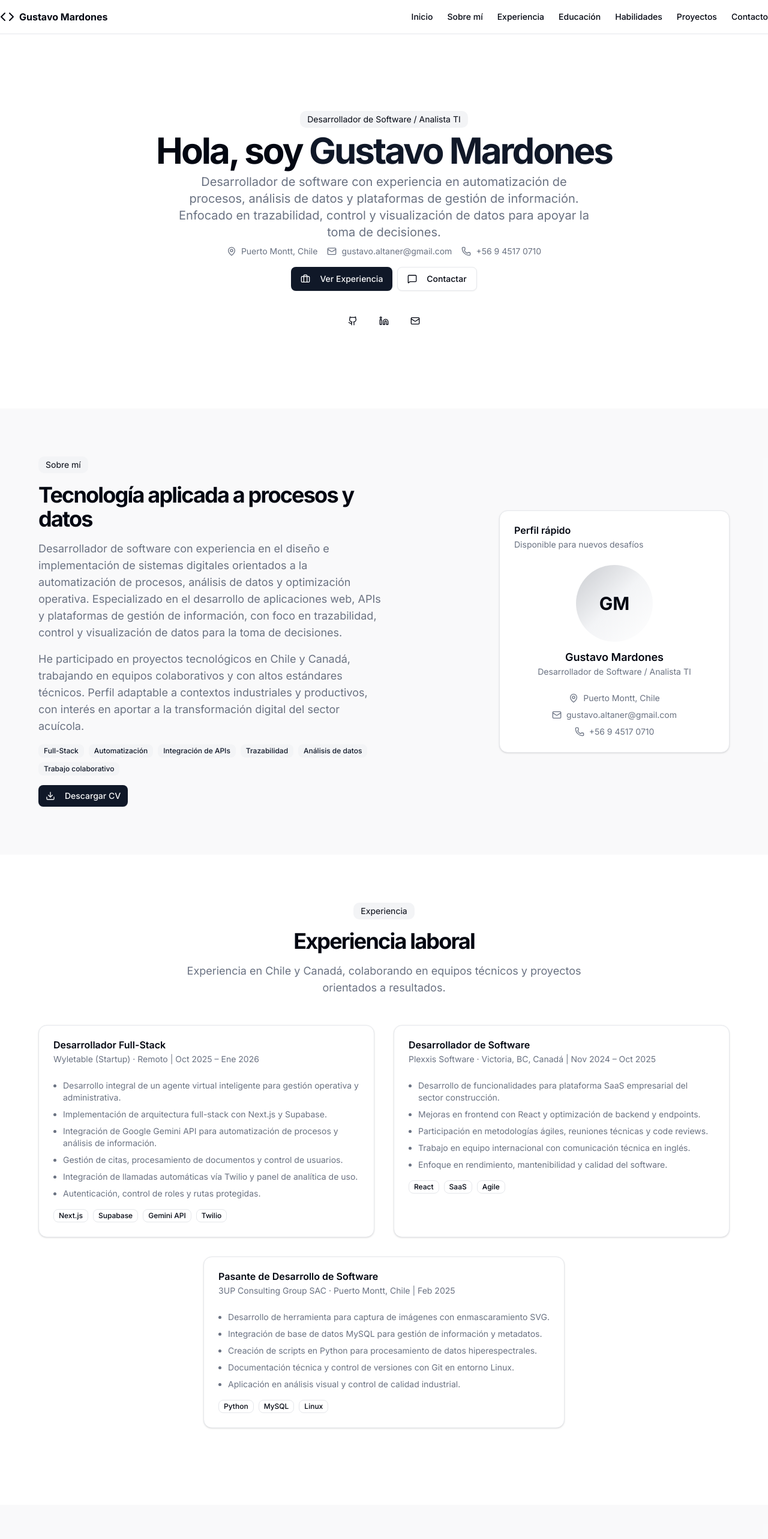
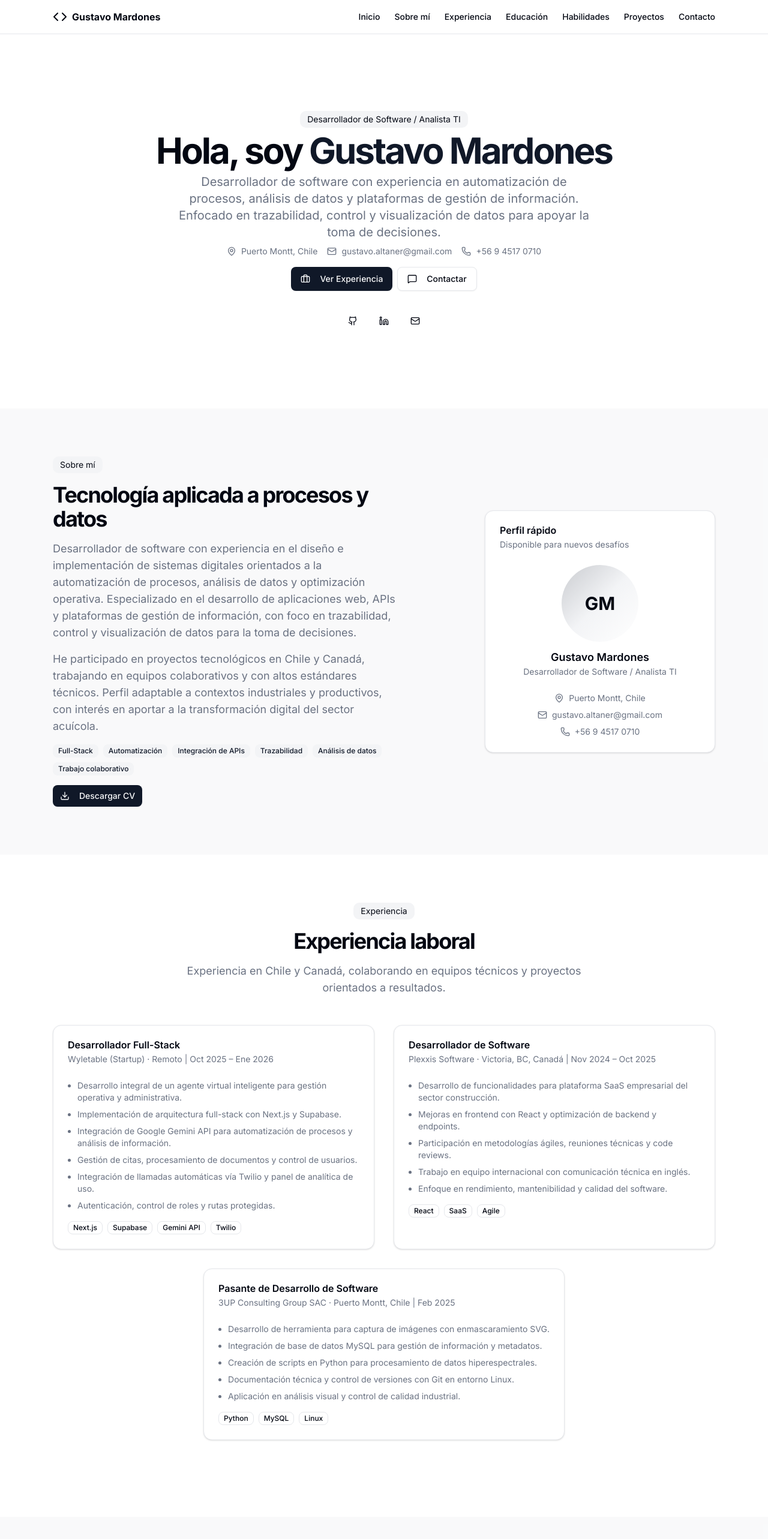
Before and after one commit to GbmaK/Portafolio, a Next.js app: page / in a window 1280 px wide. Shown: the top 2566 px of the page at 60% size. Built offline with nearby package versions, Linux system fonts and the light colour scheme.

Commit message:
Centrar contenedor global de secciones

```diff
--- a/src/app/page.js
+++ b/src/app/page.js
@@ -27,7 +27,7 @@ export default function Portfolio() {
     <div className="min-h-screen bg-background">
       {/* Navigation */}
       <nav className="sticky top-0 z-50 w-full border-b bg-background/95 backdrop-blur supports-[backdrop-filter]:bg-background/60">
-        <div className="container flex h-14 items-center">
+        <div className="mx-auto flex h-14 w-full max-w-6xl items-center px-4 md:px-6">
           <div className="mr-4 flex">
             <Link href="#" className="mr-6 flex items-center space-x-2">
               <Code className="h-6 w-6" />
@@ -64,7 +64,7 @@ export default function Portfolio() {
 
       {/* Hero Section */}
       <section id="inicio" className="py-20 md:py-32">
-        <div className="container px-4 md:px-6">
+        <div className="mx-auto w-full max-w-6xl px-4 md:px-6">
           <div className="flex flex-col items-center space-y-4 text-center">
             <div className="space-y-2">
               <div className="inline-block rounded-lg bg-muted px-3 py-1 text-sm">
@@ -133,7 +133,7 @@ export default function Portfolio() {
 
       {/* About Section */}
       <section id="sobre-mi" className="py-20 bg-muted/50">
-        <div className="container px-4 md:px-6">
+        <div className="mx-auto w-full max-w-6xl px-4 md:px-6">
           <div className="mx-auto grid max-w-6xl gap-10 lg:grid-cols-[1.1fr_0.9fr] items-center">
             <div className="space-y-4 self-center text-center lg:text-left">
               <div className="inline-block rounded-lg bg-muted px-3 py-1 text-sm mx-auto lg:mx-0">Sobre mí</div>
@@ -207,7 +207,7 @@ export default function Portfolio() {
 
       {/* Experience Section */}
       <section id="experiencia" className="py-20">
-        <div className="container px-4 md:px-6">
+        <div className="mx-auto w-full max-w-6xl px-4 md:px-6">
           <div className="flex flex-col items-center space-y-4 text-center">
             <div className="inline-block rounded-lg bg-muted px-3 py-1 text-sm">Experiencia</div>
             <h2 className="text-3xl font-bold tracking-tighter sm:text-4xl">Experiencia laboral</h2>
@@ -284,7 +284,7 @@ export default function Portfolio() {
 
       {/* Education Section */}
       <section id="educacion" className="py-20 bg-muted/50">
-        <div className="container px-4 md:px-6">
+        <div className="mx-auto w-full max-w-6xl px-4 md:px-6">
           <div className="flex flex-col items-center space-y-4 text-center">
             <div className="inline-block rounded-lg bg-muted px-3 py-1 text-sm">Educación</div>
             <h2 className="text-3xl font-bold tracking-tighter sm:text-4xl">Formación e idiomas</h2>
@@ -322,7 +322,7 @@ export default function Portfolio() {
 
       {/* Skills Section */}
       <section id="habilidades" className="py-20">
-        <div className="container px-4 md:px-6">
+        <div className="mx-auto w-full max-w-6xl px-4 md:px-6">
           <div className="flex flex-col items-center space-y-4 text-center">
             <div className="inline-block rounded-lg bg-muted px-3 py-1 text-sm">Habilidades</div>
             <h2 className="text-3xl font-bold tracking-tighter sm:text-4xl">Tecnologías que domino</h2>
@@ -414,7 +414,7 @@ export default function Portfolio() {
 
       {/* Projects Section */}
       <section id="proyectos" className="py-20 bg-muted/50">
-        <div className="container px-4 md:px-6">
+        <div className="mx-auto w-full max-w-6xl px-4 md:px-6">
           <div className="flex flex-col items-center space-y-4 text-center">
             <div className="inline-block rounded-lg bg-muted px-3 py-1 text-sm">Proyectos</div>
             <h2 className="text-3xl font-bold tracking-tighter sm:text-4xl">Mis trabajos recientes</h2>
@@ -546,7 +546,7 @@ export default function Portfolio() {
 
       {/* Contact Section */}
       <section id="contacto" className="py-20">
-        <div className="container px-4 md:px-6">
+        <div className="mx-auto w-full max-w-6xl px-4 md:px-6">
           <div className="flex flex-col items-center space-y-4 text-center">
             <div className="inline-block rounded-lg bg-muted px-3 py-1 text-sm">Contacto</div>
             <h2 className="text-3xl font-bold tracking-tighter sm:text-4xl">¡Trabajemos juntos!</h2>
@@ -627,7 +627,7 @@ export default function Portfolio() {
 
       {/* Footer */}
       <footer className="border-t py-6 md:py-0">
-        <div className="container flex flex-col items-center justify-between gap-4 md:h-24 md:flex-row">
+        <div className="mx-auto flex w-full max-w-6xl flex-col items-center justify-between gap-4 px-4 md:h-24 md:flex-row md:px-6">
           <div className="flex flex-col items-center gap-4 px-8 md:flex-row md:gap-2 md:px-0">
             <Code className="h-6 w-6" />
             <p className="text-center text-sm leading-loose text-muted-foreground md:text-left">
```
